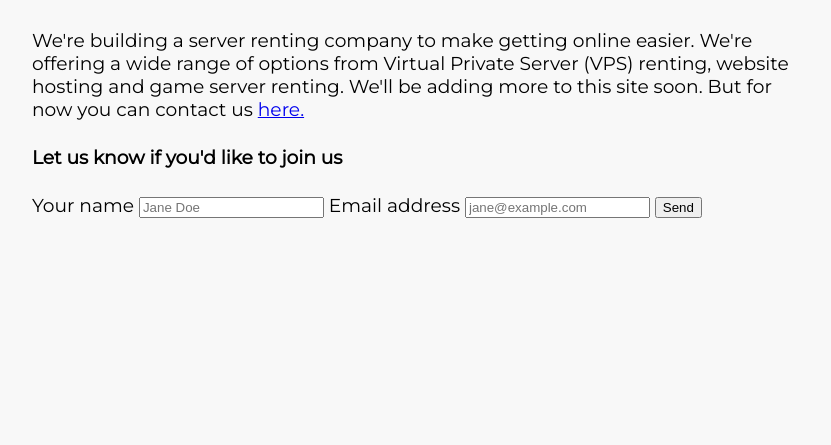
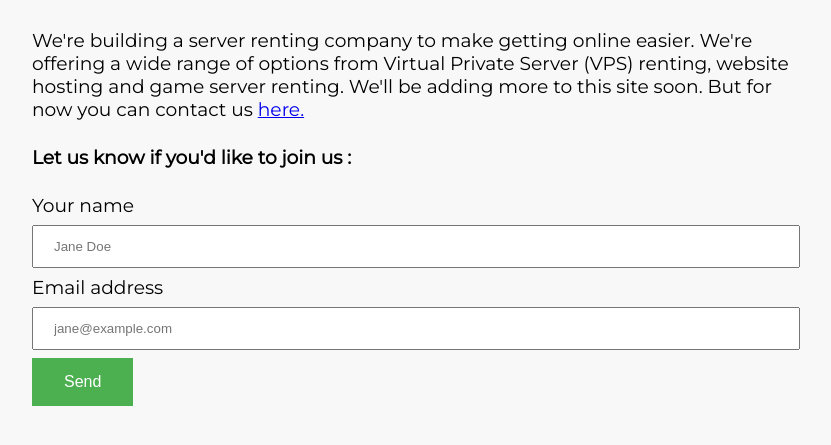
Before and after one commit to m2a9x45/servert, a plain HTML site: page web/landing-page/servert-web/index.html in a window 1280 px wide. Shown: the part 215-660 px from the top of the page, without its empty margins (224-1055 px from the left). Drawn offline with Linux system fonts and the light colour scheme.

Commit message:
Adding styles for form

```diff
--- a/web/landing-page/servert-web/index.html
+++ b/web/landing-page/servert-web/index.html
@@ -26,7 +26,7 @@
     </p>
 
     <h4>
-        Let us know if you'd like to join us
+        Let us know if you'd like to join us :
     </h4>
     <form>
         <label for="custName">Your name</label>
--- a/web/landing-page/servert-web/main.css
+++ b/web/landing-page/servert-web/main.css
@@ -21,3 +21,33 @@ main {
     font-size: 14pt;
 
 }
+
+#custName {
+    width: 100%;
+    padding: 12px 20px;
+    margin: 8px 0;
+    box-sizing: border-box;
+}
+
+#custEmail {
+    width: 100%;
+    padding: 12px 20px;
+    margin: 8px 0;
+    box-sizing: border-box;
+}
+
+#submitButton {
+    background-color: #4CAF50; /* Green */
+    border: none;
+    color: white;
+    padding: 15px 32px;
+    text-align: center;
+    text-decoration: none;
+    display: inline-block;
+    font-size: 16px;
+}
+
+#submitButton:hover {
+    background-color: rgb(52, 224, 58); /* Green */
+    color: white;
+}
```
